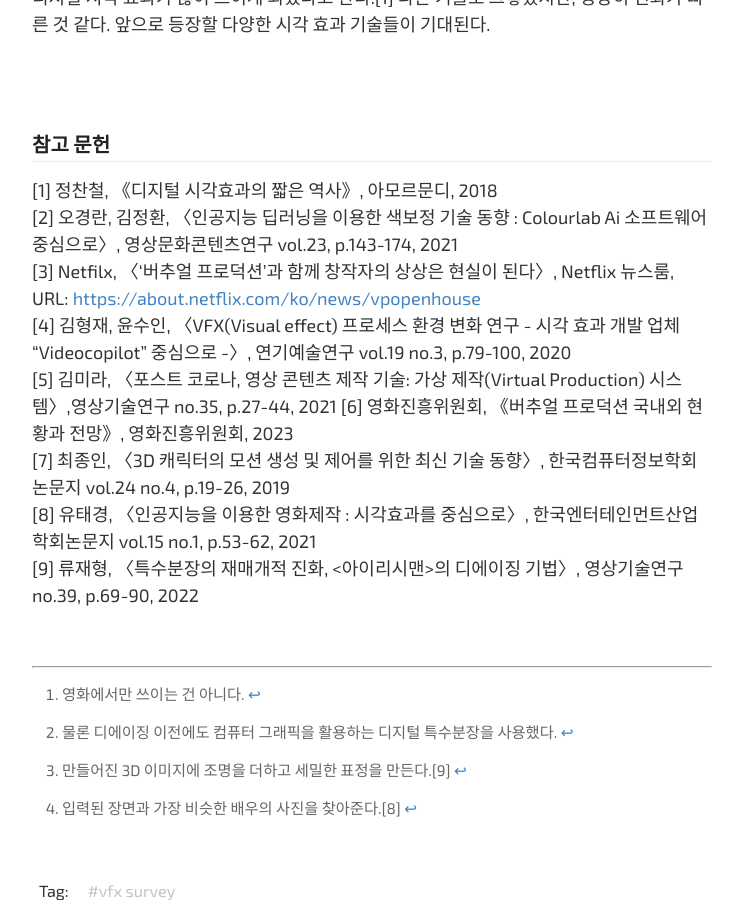
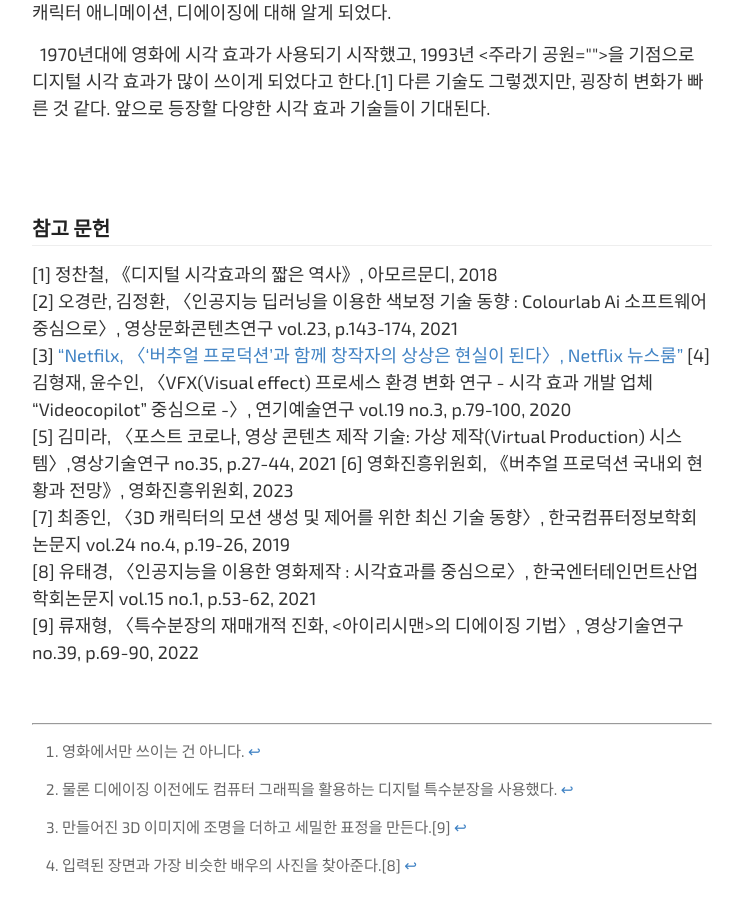
Before and after one commit to Sleeping-Gabin/Sleeping-Gabin.github.io, a Jekyll site: the page built from _posts/2023-10-06-VFX-survey.md, in a window 1280 px wide and 900 px high, scrolled down 3226 px. Shown: the whole window, without its empty margins (268-1011 px from the left). Built offline with Jekyll 4.4.1, drawn with Linux system fonts in a browser that asks for light colours; some web fonts are replaced.

Commit message:
Update 2023-10-06-VFX-survey.md

```diff
--- a/_posts/2023-10-06-VFX-survey.md
+++ b/_posts/2023-10-06-VFX-survey.md
@@ -22,6 +22,8 @@
 
 ## 본론
 &nbsp;시각 효과는 실제로 촬영하기 힘들거나 불가능 한 것을 CG등으로 표현하는 것을 뜻한다.[2][3] 시각 효과 기술은 영화의 발전과 함께 성장 해왔고, 점점 더 중요해지고 있다. 할리우드 영화에서 20-30%를 시각 효과 시장이 차지하고 있다고 한다.[4]
+
+<br>
 
 | 분야        | 제작 방식 (촬영 방식) | 캐릭터 애니메이션             | 특수 분장        |
 |:-----------:|:---------------------:|:-----------------------------:|:----------------:|
@@ -60,6 +62,8 @@
 
 &nbsp;&nbsp;이 방식은 배우들은 장치를 착용할 필요가 없으며, 그로 인해 주변 배우들이 더 연기에 몰입하기 쉬워진다. 게다가 분장에 필요한 시간이 단축된다는 장점도 있다.[9]
 
+<br>
+
 |                  | 버추얼 프로덕션               | AI 기반 캐릭터 애니메이션 | 디에이징                       |
 |:----------------:|:-----------------------------:|:-------------------------:|:------------------------------:|
 | 활용 도구 \ 기술 | LED 스크린<br>실시간 렌더링   | 신경망<br>강화 학습       | 적외선 카메라<br>머신 러닝     |
@@ -82,8 +86,7 @@
 ## 참고 문헌
 [1] 정찬철, 《디지털 시각효과의 짧은 역사》, 아모르문디, 2018
 [2] 오경란, 김정환, 〈인공지능 딥러닝을 이용한 색보정 기술 동향 : Colourlab Ai 소프트웨어 중심으로〉, 영상문화콘텐츠연구 vol.23, p.143-174, 2021
-[3] Netfilx, 〈‘버추얼 프로덕션’과 함께 창작자의 상상은 현실이 된다〉, Netflix 뉴스룸,
-URL: <https://about.netflix.com/ko/news/vpopenhouse>
+[3] ["Netfilx, 〈‘버추얼 프로덕션’과 함께 창작자의 상상은 현실이 된다〉, Netflix 뉴스룸"](https://about.netflix.com/ko/news/vpopenhouse)
 [4] 김형재, 윤수인, 〈VFX(Visual effect) 프로세스 환경 변화 연구 - 시각 효과 개발 업체 “Videocopilot” 중심으로 -〉, 연기예술연구 vol.19 no.3, p.79-100, 2020
 [5] 김미라, 〈포스트 코로나, 영상 콘텐츠 제작 기술: 가상 제작(Virtual Production) 시스템〉,영상기술연구 no.35, p.27-44, 2021
 [6] 영화진흥위원회, 《버추얼 프로덕션 국내외 현황과 전망》, 영화진흥위원회, 2023
```
